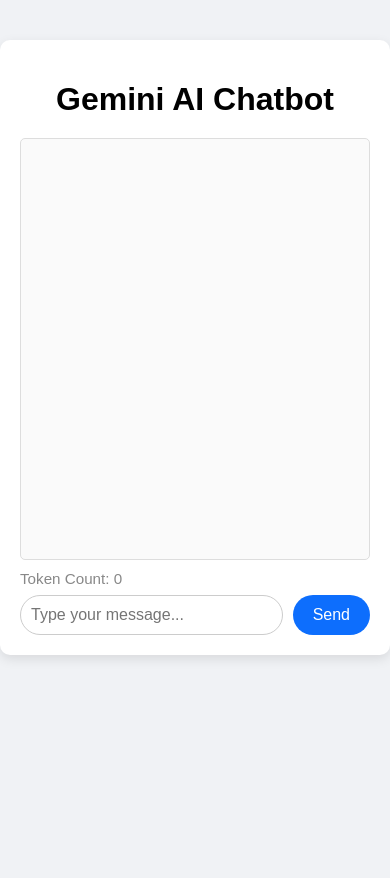
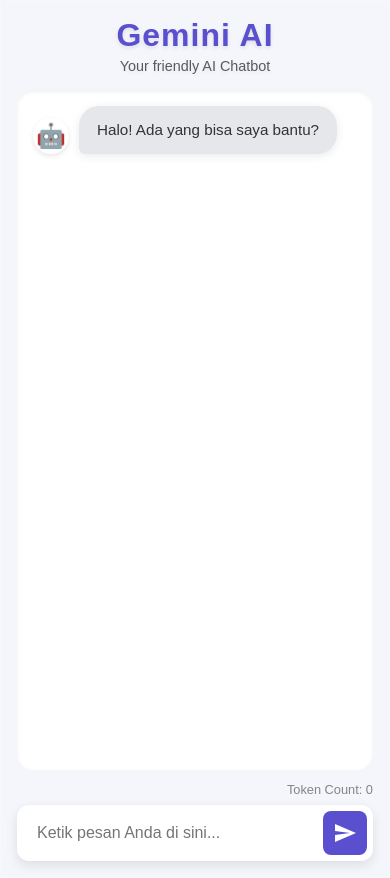
Before and after one commit to msalmanrafadhlih/gemini-chatbot-api, a website: page public/index.html in a window 390 px wide. Before the commit the page ends 844 px from the top, so only its background shows below. Drawn offline with Linux system fonts and the light colour scheme.

Commit message:
fix environment

```diff
--- a/public/index.html
+++ b/public/index.html
@@ -8,12 +8,26 @@
 </head>
 <body>
   <div class="container">
-    <h1>Gemini AI Chatbot</h1>
-    <div id="chat-box" class="chat-box"></div>
-    <div id="token-count" style="margin:8px 0; color:#888; font-size:0.95em;">Token Count: 0</div>
+    <div class="header">
+      <h1>Gemini AI</h1>
+      <p>Your friendly AI Chatbot</p>
+    </div>
+    <div id="chat-box" class="chat-box">
+      <div class="message bot">
+        <div class="avatar">🤖</div>
+        <div class="bubble">Halo! Ada yang bisa saya bantu?</div>
+      </div>
+    </div>
+    <div id="token-count" class="token-counter">Token Count: 0</div>
     <form id="chat-form">
-      <input type="text" id="user-input" placeholder="Type your message..." autocomplete="off" required />
-      <button type="submit">Send</button>
+      <div class="input-container">
+        <input type="text" id="user-input" placeholder="Ketik pesan Anda di sini..." autocomplete="off" required />
+        <button type="submit" id="send-btn">
+          <svg xmlns="http://www.w3.org/2000/svg" viewBox="0 0 24 24" fill="currentColor" width="24" height="24">
+            <path d="M2.01 21L23 12 2.01 3 2 10l15 2-15 2z"></path>
+          </svg>
+        </button>
+      </div>
     </form>
   </div>
   <script src="script.js"></script>
--- a/public/script.js
+++ b/public/script.js
@@ -1,7 +1,9 @@
+document.addEventListener('DOMContentLoaded', () => {
   const form = document.getElementById('chat-form');
   const input = document.getElementById('user-input');
   const chatBox = document.getElementById('chat-box');
   const tokenCountDiv = document.getElementById('token-count');
+  const sendBtn = document.getElementById('send-btn');
 
   form.addEventListener('submit', async function (e) {
     e.preventDefault();
@@ -9,10 +11,15 @@
     const userMessage = input.value.trim();
     if (!userMessage) return;
 
+
+    input.disabled = true;
+    sendBtn.disabled = true;
+    sendBtn.innerHTML = '<div class="loader"></div>';
+
     appendMessage('user', userMessage);
     input.value = '';
 
-  const loadingMsg = appendMessage('bot', 'Gemini is thinking...');
+    const loadingMsg = appendMessage('bot', '...');
 
     try {
       const response = await fetch('http://localhost:3000/generate-text', {
@@ -20,6 +27,11 @@
         headers: { 'Content-Type': 'application/json' },
         body: JSON.stringify({ prompt: userMessage })
       });
+
+      if (!response.ok) {
+        throw new Error(`Server error: ${response.statusText}`);
+      }
+
       const data = await response.json();
 
       loadingMsg.remove();
@@ -30,23 +42,46 @@
           tokenCountDiv.textContent = `Token Count: ${data.tokenCount}`;
         }
       } else {
-      appendMessage('bot', data.error || 'Terjadi kesalahan.');
+        appendMessage('bot', data.error || 'Terjadi kesalahan saat memproses respons.');
       }
     } catch (err) {
+      console.error(err);
       loadingMsg.remove();
-    appendMessage('bot', 'Gagal terhubung ke server.');
+      appendMessage('bot', 'Gagal terhubung ke server. Pastikan server lokal Anda berjalan.');
+    } finally {
+      // Re-enable form
+      input.disabled = false;
+      sendBtn.disabled = false;
+      sendBtn.innerHTML = `<svg xmlns="http://www.w3.org/2000/svg" viewBox="0 0 24 24" fill="currentColor" width="24" height="24"><path d="M2.01 21L23 12 2.01 3 2 10l15 2-15 2z"></path></svg>`;
     }
   });
 
   function appendMessage(sender, text) {
     const msg = document.createElement('div');
     msg.classList.add('message', sender);
-  if (sender === 'bot') {
-    msg.innerHTML = text.replace(/\n/g, '<br>');
-  } else {
-    msg.textContent = text;
+
+    const avatar = document.createElement('div');
+    avatar.className = 'avatar';
+    avatar.textContent = sender === 'user' ? '🧑' : '🤖';
+
+    const bubble = document.createElement('div');
+    bubble.className = 'bubble';
+
+
+    const sanitizedText = text.replace(/</g, "&lt;").replace(/>/g, "&gt;").replace(/\n/g, '<br>');
+    bubble.innerHTML = sanitizedText;
+
+
+    if(text === '...') {
+      bubble.innerHTML = '<div class="typing-indicator"><span></span><span></span><span></span></div>';
     }
+
+
+    msg.appendChild(avatar);
+    msg.appendChild(bubble);
+
     chatBox.appendChild(msg);
     chatBox.scrollTop = chatBox.scrollHeight;
     return msg;
   }
+});
--- a/public/style.css
+++ b/public/style.css
@@ -1,85 +1,269 @@
+/* Loader on the send button */
+.loader {
+  border: 3px solid rgba(255, 255, 255, 0.3);
+  border-left-color: #fff;
+  border-radius: 50%;
+  width: 20px;
+  height: 20px;
+  animation: spin 1s linear infinite;
+}
+
+@keyframes spin {
+  0% { transform: rotate(0deg); }
+  100% { transform: rotate(360deg); }
+}
+
+/* Typing indicator for bot */
+.typing-indicator {
+  display: flex;
+  padding: 15px;
+  align-items: center;
+}
+
+.typing-indicator span {
+  height: 8px;
+  width: 8px;
+  background-color: #9E9EA1;
+  border-radius: 50%;
+  display: inline-block;
+  margin: 0 2px;
+  animation: bounce 1.4s infinite ease-in-out both;
+}
+
+.typing-indicator span:nth-child(1) {
+  animation-delay: -0.32s;
+}
+
+.typing-indicator span:nth-child(2) {
+  animation-delay: -0.16s;
+}
+
+@keyframes bounce {
+  0%, 80%, 100% {
+    transform: scale(0);
+  }
+  40% {
+    transform: scale(1.0);
+  }
+}
+
+@import url('https://fonts.googleapis.com/css2?family=Poppins:wght@400;500;600&display=swap');
+
+:root {
+  --primary-color: #5a4fcf;
+  --secondary-color: #667eea;
+  --text-color: #333;
+  --bg-color: #f4f6fb;
+  --container-bg: rgba(255, 255, 255, 0.45);
+  --bubble-bot-bg: #E5E7EB;
+  --bubble-user-bg: linear-gradient(135deg, var(--secondary-color) 0%, var(--primary-color) 100%);
+  --font-family: 'Poppins', sans-serif;
+}
+
 body {
-  font-family: Arial, sans-serif;
-  background-color: #f0f2f5;
+  background: linear-gradient(135deg, #667eea 0%, #764ba2 100%);
+  min-height: 100vh;
+  font-family: var(--font-family);
   margin: 0;
-  padding: 0;
+  display: flex;
+  align-items: center;
+  justify-content: center;
+  padding: 16px;
 }
 
 .container {
-  max-width: 600px;
-  margin: 40px auto;
-  background: #fff;
-  padding: 20px;
-  border-radius: 10px;
-  box-shadow: 0 4px 12px rgba(0, 0, 0, 0.1);
+  background: var(--container-bg);
+  border-radius: 24px;
+  box-shadow: 0 8px 32px 0 rgba(31, 38, 135, 0.37);
+  backdrop-filter: blur(12px);
+  -webkit-backdrop-filter: blur(12px);
+  border: 1px solid rgba(255, 255, 255, 0.18);
+  padding: 24px;
+  width: 100%;
+  max-width: 550px;
+  display: flex;
+  flex-direction: column;
+  height: 90vh;
+  max-height: 700px;
 }
 
-h1 {
+.header {
   text-align: center;
-  margin-bottom: 20px;
+  margin-bottom: 16px;
+  color: #fff;
+  text-shadow: 0 2px 4px rgba(0,0,0,0.1);
+}
+
+.header h1 {
+  color: var(--primary-color);
+  margin: 0;
+  font-weight: 600;
+  letter-spacing: 1px;
+}
+
+.header p {
+  margin: 4px 0 0;
+  font-size: 0.9em;
+  color: var(--text-color);
+  opacity: 0.8;
 }
 
 .chat-box {
-  height: 400px;
+  background: rgba(255, 255, 255, 0.5);
+  border-radius: 16px;
+  flex-grow: 1;
   overflow-y: auto;
-  padding: 10px;
-  border: 1px solid #ddd;
-  border-radius: 5px;
-  background-color: #fafafa;
-  margin-bottom: 10px;
+  padding: 16px;
+  margin-bottom: 12px;
+  box-shadow: inset 0 2px 4px rgba(0, 0, 0, 0.06);
+  display: flex;
+  flex-direction: column;
+  gap: 16px;
+}
+
+/* Custom scrollbar */
+.chat-box::-webkit-scrollbar {
+  width: 6px;
+}
+.chat-box::-webkit-scrollbar-track {
+  background: transparent;
+}
+.chat-box::-webkit-scrollbar-thumb {
+  background: rgba(0,0,0,0.2);
+  border-radius: 3px;
 }
 
 .message {
-  margin: 8px 0;
-  padding: 8px 12px;
-  border-radius: 20px;
-  max-width: 80%;
-  display: inline-block;
+  display: flex;
+  align-items: flex-end;
+  gap: 10px;
+  animation: fadeIn 0.4s ease-out;
 }
 
-.message.user {
-  background-color: #d1e7ff;
-  float: right;
-  text-align: right;
+@keyframes fadeIn {
+  from { opacity: 0; transform: translateY(15px); }
+  to { opacity: 1; transform: translateY(0); }
 }
 
-
-.message.bot {
-  background: #e6f4ea;
-  color: #222;
-  align-self: flex-start;
-  border-radius: 16px;
-  margin: 8px 0;
-  padding: 10px 16px;
-  max-width: 80%;
-  white-space: pre-wrap;
-  word-break: break-word;
-  font-size: 1.05em;
+.user {
+  flex-direction: row-reverse;
 }
 
-form {
+.avatar {
+  width: 36px;
+  height: 36px;
+  border-radius: 50%;
   display: flex;
-  gap: 10px;
+  align-items: center;
+  justify-content: center;
+  font-size: 1.5em;
+  flex-shrink: 0;
+  background: white;
+  box-shadow: 0 2px 5px rgba(0,0,0,0.1);
 }
 
-input[type="text"] {
-  flex: 1;
-  padding: 10px;
+.bubble {
+  max-width: 80%;
+  padding: 12px 18px;
   border-radius: 20px;
-  border: 1px solid #ccc;
-  font-size: 16px;
+  font-size: 0.95em;
+  line-height: 1.6;
+  word-break: break-word;
+  position: relative;
+  box-shadow: 0 2px 8px rgba(44, 62, 80, 0.1);
 }
 
-button {
-  padding: 10px 20px;
-  border: none;
-  background-color: #0d6efd;
-  color: white;
-  border-radius: 20px;
-  font-size: 16px;
-  cursor: pointer;
+.user .bubble {
+  background: var(--bubble-user-bg);
+  color: #fff;
+  border-bottom-right-radius: 6px;
 }
 
-button:hover {
-  background-color: #0b5ed7;
+.bot .bubble {
+  background: var(--bubble-bot-bg);
+  color: var(--text-color);
+  border-bottom-left-radius: 6px;
 }
+
+.token-counter {
+  font-size: 0.8em;
+  color: #555;
+  text-align: right;
+  margin-bottom: 8px;
+  opacity: 0.7;
+}
+
+#chat-form {
+  margin-top: auto;
+}
+
+.input-container {
+  display: flex;
+  align-items: center;
+  gap: 10px;
+  background: #fff;
+  border-radius: 12px;
+  padding: 6px;
+  box-shadow: 0 4px 12px rgba(0,0,0,0.1);
+}
+
+#user-input {
+  flex: 1;
+  padding: 10px 14px;
+  border: none;
+  background: transparent;
+  font-size: 1em;
+  font-family: var(--font-family);
+  outline: none;
+  color: var(--text-color);
+}
+
+#send-btn {
+  background: var(--primary-color);
+  color: #fff;
+  border: none;
+  border-radius: 8px;
+  width: 44px;
+  height: 44px;
+  cursor: pointer;
+  display: flex;
+  align-items: center;
+  justify-content: center;
+  transition: background-color 0.3s, transform 0.2s;
+}
+
+#send-btn:hover {
+  background: var(--secondary-color);
+}
+#send-btn:active {
+  transform: scale(0.95);
+}
+#send-btn svg {
+  transition: transform 0.3s ease;
+}
+#user-input:focus + #send-btn svg {
+   transform: rotate(90deg) translateX(2px);
+}
+
+/* Responsive */
+@media (max-width: 600px) {
+  body {
+    padding: 0;
+  }
+  .container {
+    height: 100vh;
+    max-height: 100vh;
+    border-radius: 0;
+    padding: 16px;
+    box-shadow: none;
+    backdrop-filter: none;
+    -webkit-backdrop-filter: none;
+    background: var(--bg-color);
+  }
+  body {
+    background: var(--bg-color);
+  }
+  .chat-box {
+     background: #fff;
+  }
+}
```
Lines whose indentation alone changed are shown as unchanged.
